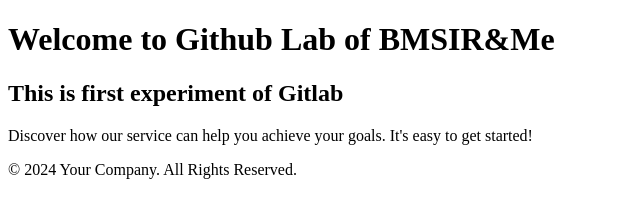
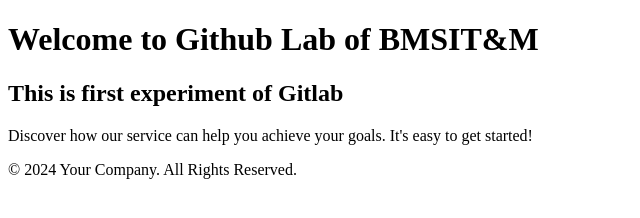
Before and after one commit to selfmusing9/bmsit_pmg_lab, a plain HTML site: page index.html in a window 1280 px wide. Shown: the full height of the page, 0-640 px from the left. Drawn offline with Linux system fonts and the light colour scheme.

Commit message:
Third Commit

```diff
--- a/index.html
+++ b/index.html
@@ -10,7 +10,7 @@
 
     <!-- Header -->
     <header>
-        <h1>Welcome to Github Lab of BMSIR&Me</h1>
+        <h1>Welcome to Github Lab of BMSIT&M</h1>
     </header>
 
     <!-- Main Section -->
```
